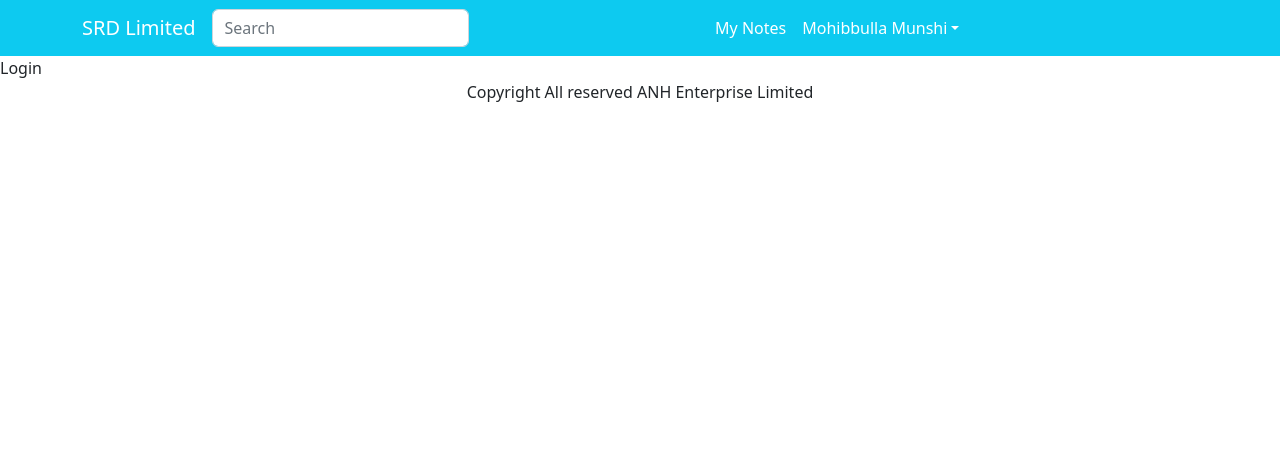
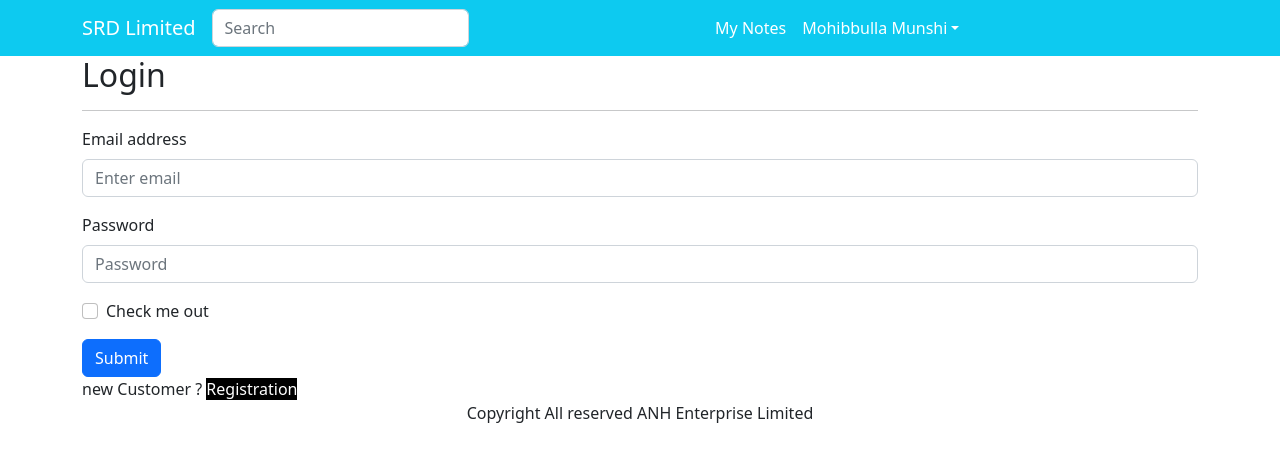
Before and after one commit to Mohib04/Notezipper, a React (Create React App) app in the folder frontend/: page /login in a window 1280 px wide. Shown: the top 462 px of the page. Built offline with nearby package versions, Linux system fonts and the light colour scheme.

Commit message:
login completed

```diff
--- /dev/null
+++ b/frontend/src/components/ErrorMessage.js
@@ -0,0 +1,14 @@
+import React from "react";
+import Alert from "react-bootstrap/Alert";
+
+const ErrorMessage = ({ variant = "info", children }) => {
+  return (
+    <div>
+      <Alert key={variant} variant={variant}>
+        {children}
+      </Alert>
+    </div>
+  );
+};
+
+export default ErrorMessage;
--- /dev/null
+++ b/frontend/src/components/Loading.js
@@ -0,0 +1,12 @@
+import React from "react";
+import Spinner from "react-bootstrap/Spinner";
+
+const Loading = () => {
+  return (
+    <div>
+      <Spinner animation="grow" />;
+    </div>
+  );
+};
+
+export default Loading;
--- a/frontend/src/screens/Login/Login.js
+++ b/frontend/src/screens/Login/Login.js
@@ -1,7 +1,84 @@
-import React from "react";
+import React, { useState } from "react";
+import MainComponent from "../../components/MainComponent/MainComponent";
+import { Link } from "react-router-dom";
+import { Button, Form } from "react-bootstrap";
+import axios from "axios";
+import Loading from "../../components/Loading";
+import ErrorMessage from "../../components/ErrorMessage";
 
-const Login = () => {
-  return <div>Login</div>;
+const Login = ({ history }) => {
+  const [email, setEmail] = useState("");
+  const [password, setPassword] = useState("");
+  const [error, setError] = useState(false);
+  const [loading, setLoading] = useState(false);
+
+  const submitHandler = async (e) => {
+    e.preventDefault();
+
+    try {
+      const config = {
+        headers: {
+          "Content-Type": "application/json",
+        },
+      };
+
+      setLoading(true);
+
+      const { data } = await axios.post(
+        "/api/users/login",
+        {
+          email,
+          password,
+        },
+        config
+      );
+
+      console.log(data);
+      localStorage.setItem("userInfo", JSON.stringify(data));
+      setLoading(false);
+    } catch (error) {
+      setError(error.response.data.message);
+      setLoading(false);
+    }
+  };
+
+  return (
+    <MainComponent title={"Login"}>
+      {error && <ErrorMessage variant="danger">{error}</ErrorMessage>}
+      {loading && <Loading />}
+      <Form onSubmit={submitHandler}>
+        <Form.Group className="mb-3" controlId="formBasicEmail">
+          <Form.Label>Email address</Form.Label>
+          <Form.Control
+            type="email"
+            placeholder="Enter email"
+            value={email}
+            onChange={(e) => setEmail(e.target.value)}
+          />
+        </Form.Group>
+
+        <Form.Group className="mb-3" controlId="formBasicPassword">
+          <Form.Label>Password</Form.Label>
+          <Form.Control
+            type="password"
+            placeholder="Password"
+            value={password}
+            onChange={(e) => setPassword(e.target.value)}
+          />
+        </Form.Group>
+        <Form.Group className="mb-3" controlId="formBasicCheckbox">
+          <Form.Check type="checkbox" label="Check me out" />
+        </Form.Group>
+        <Button variant="primary" type="submit">
+          Submit
+        </Button>
+      </Form>
+      new Customer ?{" "}
+      <Link style={{ backgroundColor: "black" }} to="/registration">
+        Registration
+      </Link>
+    </MainComponent>
+  );
 };
 
 export default Login;
--- a/frontend/src/screens/Registration/Registration.js
+++ b/frontend/src/screens/Registration/Registration.js
@@ -1,7 +1,38 @@
 import React from "react";
+import MainComponent from "../../components/MainComponent/MainComponent";
+import { Form, Button } from "react-bootstrap";
 
 const Registration = () => {
-  return <div>Registration</div>;
+  return (
+    <MainComponent title={"Registration"}>
+      <Form>
+        <Form.Group className="mb-3" controlId="formBasicName">
+          <Form.Label>Name</Form.Label>
+          <Form.Control type="text" placeholder="Enter Name" />
+        </Form.Group>
+        <Form.Group className="mb-3" controlId="formBasicEmail">
+          <Form.Label>Email address</Form.Label>
+          <Form.Control type="email" placeholder="Enter email" />
+        </Form.Group>
+        <Form.Group className="mb-3" controlId="formBasicPassword">
+          <Form.Label>Password</Form.Label>
+          <Form.Control type="password" placeholder="Password" />
+        </Form.Group>
+        <Form.Group className="mb-3" controlId="formBasicPassword">
+          <Form.Label>Confirm Password</Form.Label>
+          <Form.Control type="password" placeholder="Password" />
+        </Form.Group>
+        <Form.Group className="mb-3" controlId="profilepic">
+          <Form.Label>Profile Picture</Form.Label>
+          <Form.Control type="file" placeholder="upload your image" />
+        </Form.Group>
+
+        <Button variant="primary" type="submit">
+          Submit
+        </Button>
+      </Form>
+    </MainComponent>
+  );
 };
 
 export default Registration;
```
Also changed, not shown: frontend/src/screens/LandingPage/LandingPage.js (+6 -1 lines).
